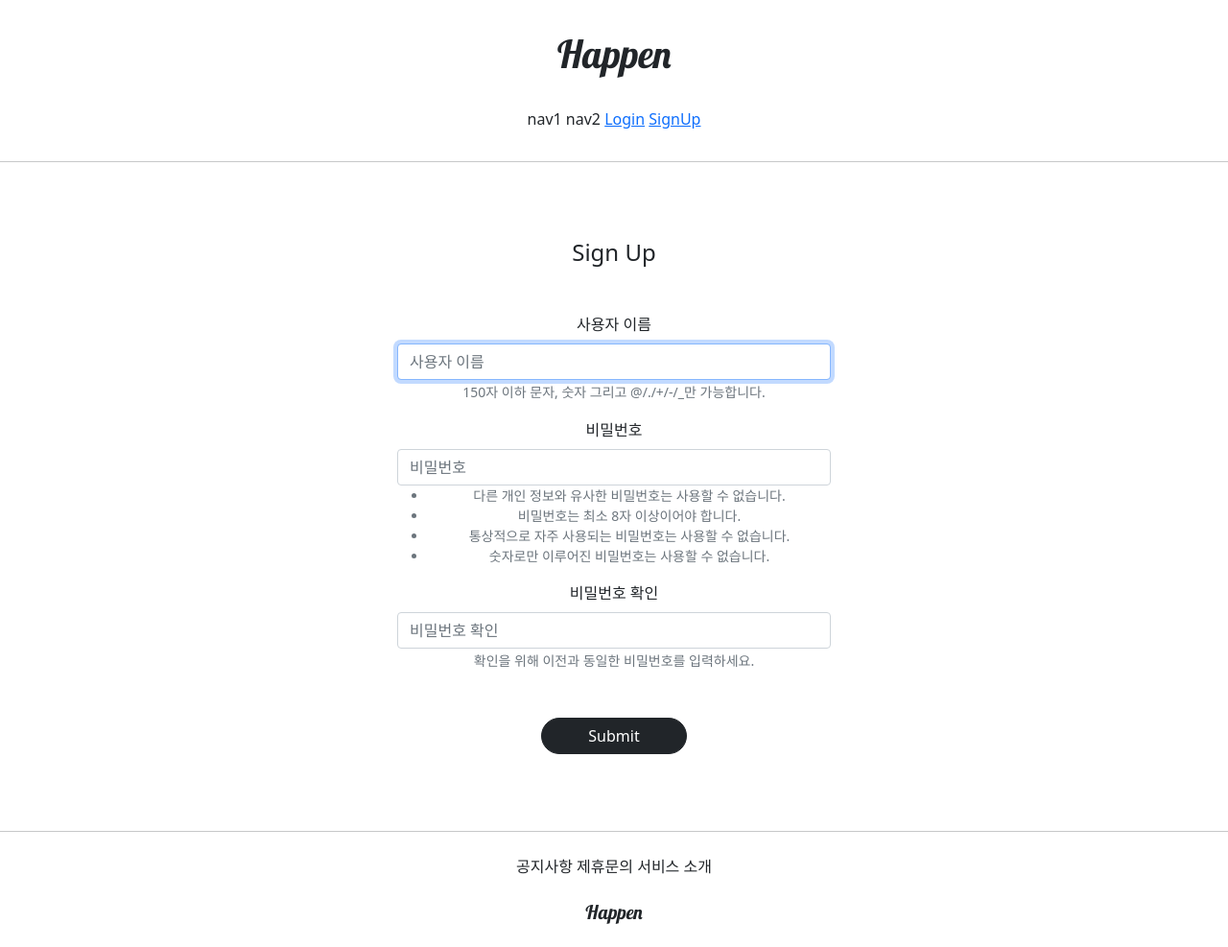
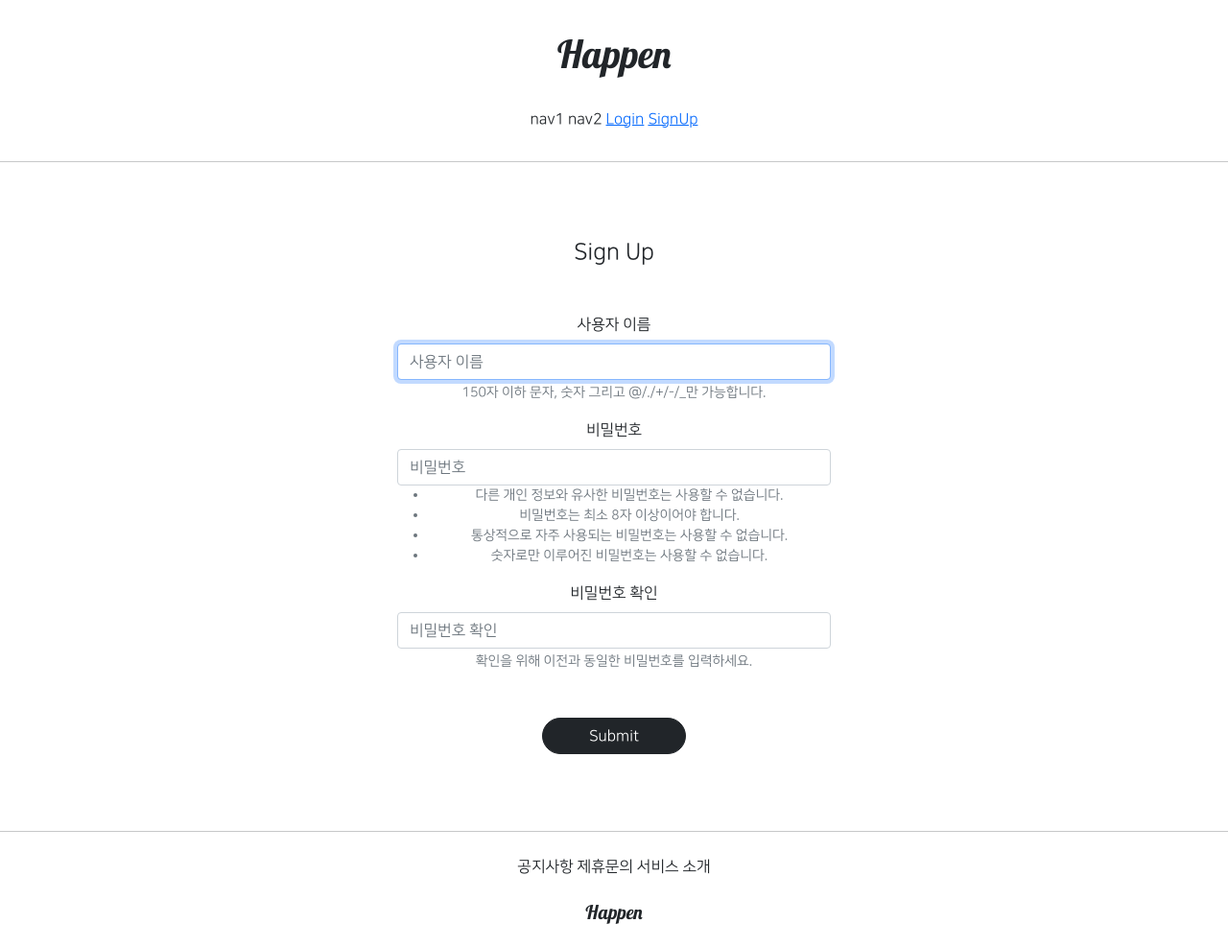
Before and after one commit to tkekdzhd/gis_0702, a Django app: page /accounts/create/ in a window 1280 px wide. Shown: the whole page at 96% size. Run offline with Django 3.2, Linux system fonts and the light colour scheme; parts of the project's set-up code (start-up, migrations or seed data) failed here and were passed over; some libraries are stand-ins or nearby versions.

Commit message:
0716 commit 2

```diff
--- a/templates/base.html
+++ b/templates/base.html
@@ -1,12 +1,18 @@
 <!DOCTYPE html>
 <html lang="en">
     {% include 'head.html' %}
-<body>
+
+<body style="font-family: 'NanumSquareR'">
     {% include 'header.html' %}
+
     <hr>
+
     {% block content %}
     {% endblock %}
+
     <hr>
+
     {% include 'footer.html' %}
 </body>
+
 </html>
--- a/templates/head.html
+++ b/templates/head.html
@@ -15,4 +15,28 @@
     {#  IMPORT CSS LINK  #}
     <link rel="stylesheet" type="text/css" href="{% static 'base.css' %}">
 
+    {#  FONT  #}
+    <style>
+        @font-face {
+            font-family: 'NanumSquareR';
+            {# local에 폰트파일이 없으면 static 폴더안에 있는 폰트를 사용해라#}
+            src: local('NanumSquareR'),
+            url("{% static 'fonts/NanumSquareR.otf' %}") format("opentype");
+        }
+        @font-face {
+            font-family: 'NanumSquareEB';
+            src: local('NanumSquareEB'),
+            url("{% static 'fonts/NanumSquareEB.otf' %}") format("opentype");
+        }
+        @font-face {
+            font-family: 'NanumSquareB';
+            src: local('NanumSquareB'),
+            url("{% static 'fonts/NanumSquareB.otf' %}") format("opentype");
+        }
+        @font-face {
+            font-family: 'NanumSquareL';
+            src: local('NanumSquareL'),
+            url("{% static 'fonts/NanumSquareL.otf' %}") format("opentype");
+        }
+    </style>
 </head>
```
Also changed, not shown: static/fonts/NanumSquareB.otf (added), static/fonts/NanumSquareEB.otf (added), static/fonts/NanumSquareL.otf (added), static/fonts/NanumSquareR.otf (added).
